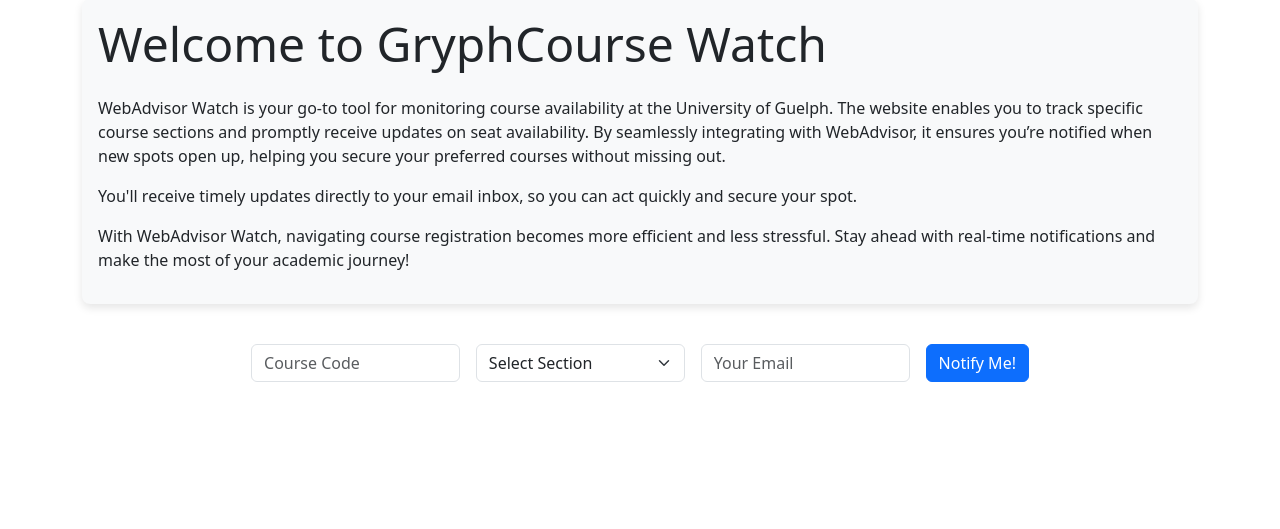
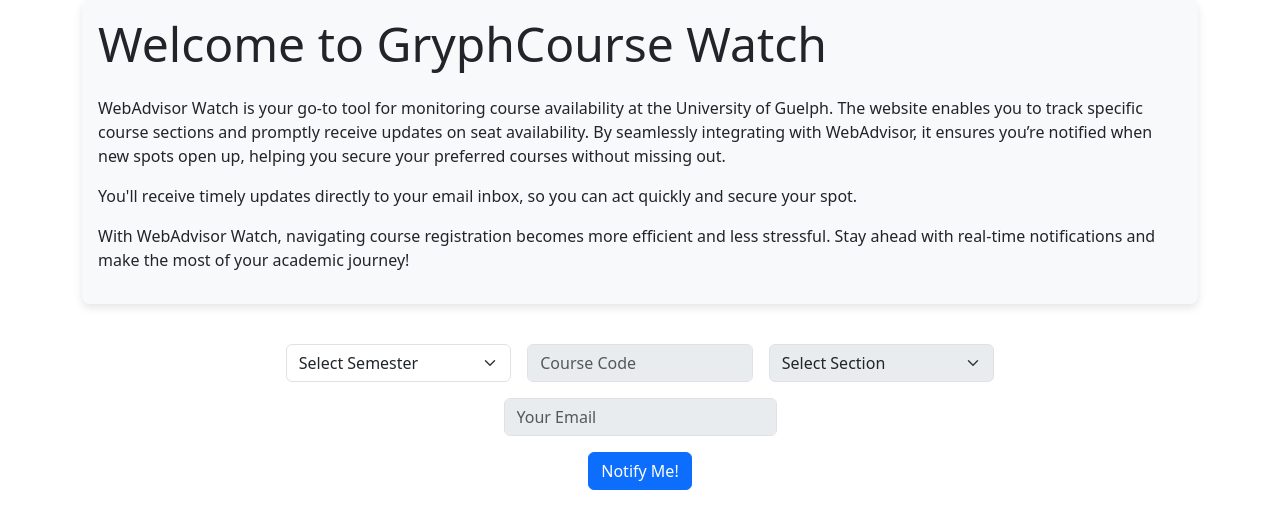
Before and after one commit to aarib-sami/gryph-course-watch, a Flask app: page / in a window 1280 px wide. Shown: the part 182-711 px from the top of the page. Run offline with Flask 3, Linux system fonts and the light colour scheme.

Commit message:
Added dynamic section update based on semester.

```diff
--- a/app.py
+++ b/app.py
@@ -4,10 +4,11 @@ from selenium.webdriver.chrome.options import Options
 from selenium.webdriver.common.by import By
 from selenium.webdriver.support.ui import WebDriverWait
 from selenium.webdriver.support import expected_conditions as EC
+from datetime import datetime
 
 app = Flask(__name__)
 
-def fetch_course_sections(course_code):
+def fetch_course_sections(course_code, selected_semester):
     url = f'https://colleague-ss.uoguelph.ca/Student/Courses/Search?keyword={course_code}'
 
     options = Options()
@@ -17,23 +18,44 @@ def fetch_course_sections(course_code):
 
     try:
         driver.get(url)
-        wait = WebDriverWait(driver, 5)  # Reduced wait time for faster execution
+        wait = WebDriverWait(driver, 20)  # Increased wait time
 
-        button = wait.until(EC.element_to_be_clickable((By.ID, 'collapsible-view-available-sections-for-' + course_code + '-groupHeading')))
+        # Wait and click the button
+        button_id = 'collapsible-view-available-sections-for-' + course_code + '-groupHeading'
+        print(f"Button ID: {button_id}")
+        button = wait.until(EC.element_to_be_clickable((By.ID, button_id)))
         button.click()
 
-        wait.until(EC.presence_of_all_elements_located((By.CLASS_NAME, 'search-nestedaccordionitem')))
-        items = driver.find_elements(By.CLASS_NAME, 'search-nestedaccordionitem')
+        # Wait for the semester headers to be present
+        print("Waiting for semester headers...")
+        semester_headers = wait.until(
+            EC.presence_of_all_elements_located((By.XPATH, "//div[@data-bind='foreach: TermsAndSections']/h4[@data-bind='text: $data.Term.Description()']"))
+        )
+        print("Semester headers found.")
 
         sections = []
-        for item in items:
-            section = item.find_element(By.CLASS_NAME, 'search-sectiondetailslink').text.strip()
-            sections.append(section)
+        for header in semester_headers:
+            semester_text = header.text.strip()
+            print(f"Found semester header: {semester_text}")
+            if semester_text == selected_semester + " " + str(datetime.now().year):
+                # Find the <ul> element directly following the <h4> element
+                section_list = header.find_element(By.XPATH, "following-sibling::ul[@data-bind='foreach: Sections']")
+
+                section_items = section_list.find_elements(By.CLASS_NAME, 'search-nestedaccordionitem')
+
+                for item in section_items:
+                    section = item.find_element(By.CLASS_NAME, 'search-sectiondetailslink').text.strip()
+                    sections.append(section)
+
+        if not sections:
+            return {"error": "No sections found"}
 
         return sections
 
     finally:
         driver.quit()
+
+
 
 @app.route('/')
 def index():
@@ -42,11 +64,17 @@ def index():
 @app.route('/sections', methods=['GET'])
 def get_sections():
     course_code = request.args.get('course_code')
-    if not course_code:
-        return jsonify({"error": "Course code is required"}), 400
+    selected_semester = request.args.get('selectedSemester')
 
-    sections = fetch_course_sections(course_code)
-    return jsonify(sections)
+    if not course_code or not selected_semester:
+        return jsonify({"error": "Course code and semester are required"}), 400
+
+    result = fetch_course_sections(course_code, selected_semester)
+
+    if isinstance(result, dict) and "error" in result:
+        return jsonify(result), 404
+
+    return jsonify(result)
 
 if __name__ == '__main__':
     app.run(debug=True)
--- a/static/styles.css
+++ b/static/styles.css
@@ -22,6 +22,13 @@
     flex-wrap: wrap;
 }
 
+.email-submit-button {
+    display: flex;
+    flex-direction: column;
+    justify-content: center;
+    align-items: center;
+}
+
 #course-form input, #course-form select, #course-form button {
     margin: 0.5rem;
 }
--- a/templates/index.html
+++ b/templates/index.html
@@ -20,13 +20,22 @@
         </div>
 
         <div class="field-container">
-            <form id="course-form" class="d-flex justify-content-center">
+            <form id="course-form" class=" justify-content-center">
+                <select class="form-select me-2 w-25" id="semester-dropdown" aria-label="Semester Section">
+                  <option selected>Select Semester</option>
+                  <option>Fall</option>
+                  <option>Winter</option>
+                  <option>Summer</option>
+                </select>
                 <input type="text" class="form-control me-2 w-25" id="course-code" placeholder="Course Code" aria-label="Course Code">
                 <select class="form-select me-2 w-25" id="section-dropdown" aria-label="Course Section">
                     <option selected>Select Section</option>
                 </select>
-                <input type="email" class="form-control me-2 w-25" id="email" placeholder="Your Email" aria-label="Email">
+                <div class = "email-submit-button">
+                  <input type="email" class="form-control me-2 w-100" id="email" placeholder="Your Email" aria-label="Email">
                   <button class="btn btn-primary" type="submit">Notify Me!</button>
+                </div>
+
             </form>
         </div>
 
@@ -35,22 +44,65 @@
                 <span class="visually-hidden">Loading...</span>
             </div>
         </div>
+
+        <div id="warning-message" class="text-center mt-3" style="display: none;">
+            <div class="alert alert-warning" role="alert">
+                No sections found for this course code during the selected semester.
+            </div>
+        </div>
     </main>
 
     <script src="https://cdn.jsdelivr.net/npm/bootstrap@5.3.3/dist/js/bootstrap.bundle.min.js" integrity="sha384-YvpcrYf0tY3lHB60NNkmXc5s9fDVZLESaAA55NDzOxhy9GkcIdslK1eN7N6jIeHz" crossorigin="anonymous"></script>
     <script>
+      document.getElementById('course-code').disabled = true;
+      document.getElementById('section-dropdown').disabled = true;
+      document.getElementById('email').disabled = true;
+    </script>
+
+
+    <script>
+      document.getElementById('semester-dropdown').addEventListener('input', function() {
+        const semester = this.value;
+        if (semester === 'Select Semester') {
+          document.getElementById('course-code').value = "";
+          document.getElementById('section-dropdown').value = "Select Section";
+          document.getElementById('email').disabled.value = "";
+
+          document.getElementById('course-code').disabled = true;
+          document.getElementById('section-dropdown').disabled = true;
+          document.getElementById('email').disabled = true;
+        }
+        else {
+          document.getElementById('course-code').disabled = false;
+          document.getElementById('section-dropdown').disabled = false;
+          document.getElementById('email').disabled = false;
+        }
+      });
+    </script>
+
+
+    <script>
       document.getElementById('course-code').addEventListener('input', function() {
         const courseCode = this.value;
         const sectionDropdown = document.getElementById('section-dropdown');
+        const semesterDropdown = document.getElementById('semester-dropdown');
+        const selectedSemester = semesterDropdown.value;
         const loadingSpinner = document.getElementById('loading-spinner');
+        const warningMessage = document.getElementById('warning-message');
 
         if (/.*\*\d{4}$/.test(courseCode)) {
             loadingSpinner.style.display = 'block';
             sectionDropdown.disabled = true;
+            warningMessage.style.display = 'none'; // Hide warning message initially
+            document.getElementById('course-code').disabled = true;
 
-                fetch(`/sections?course_code=${courseCode}`)
+            fetch(`/sections?course_code=${courseCode}&selectedSemester=${selectedSemester}`)
                 .then(response => response.json())
                 .then(sections => {
+                    if (sections.length === 0) {
+                        warningMessage.style.display = 'block'; // Show warning message
+                        sectionDropdown.innerHTML = '<option selected>Select Section</option>';
+                    } else {
                         sectionDropdown.innerHTML = '<option selected>Select Section</option>';
                         sections.forEach(section => {
                             const option = document.createElement('option');
@@ -59,17 +111,25 @@
                             sectionDropdown.appendChild(option);
                         });
                         sectionDropdown.disabled = false;
+                        warningMessage.style.display = 'none'; // Hide warning message
+                    }
                 })
-                    .catch(error => console.error('Error fetching sections:', error))
+                .catch(error => {
+                    console.error('Error fetching sections:', error);
+                    warningMessage.style.display = 'block'; // Show warning message on error
+                })
                 .finally(() => {
                     loadingSpinner.style.display = 'none';
+                    document.getElementById('course-code').disabled = false;
                 });
         } else {
             sectionDropdown.innerHTML = '<option selected>Select Section</option>';
             sectionDropdown.disabled = true;
             loadingSpinner.style.display = 'none';
+            warningMessage.style.display = 'none'; // Hide warning message
         }
       });
     </script>
+
 </body>
 </html>
```
Also changed, not shown: gryph-course-watch.py (line endings or trailing spaces). Lines whose indentation alone changed are shown as unchanged.
